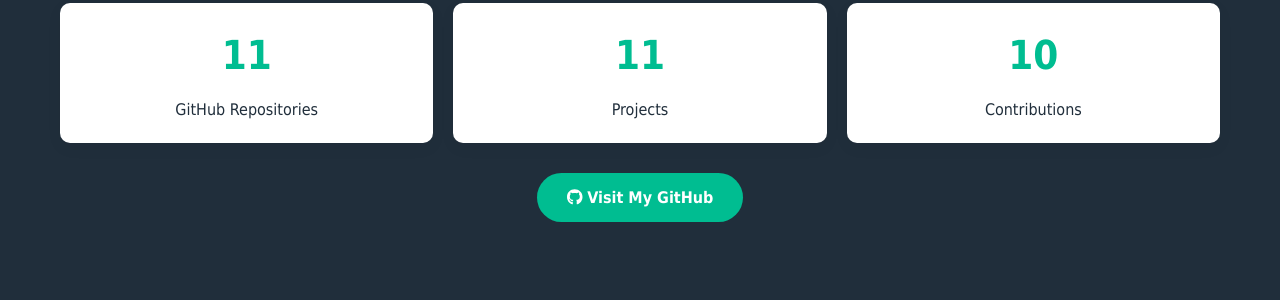
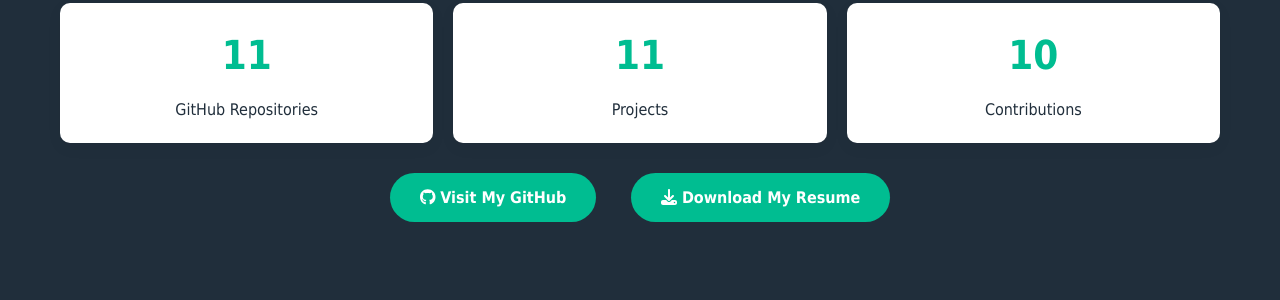
Before and after one commit to Tharindu127/tharinduathapaththu.github.io, a plain HTML site: page index.html in a window 1280 px wide. Shown: the part 5103-5403 px from the top of the page. Drawn offline with Linux system fonts and the light colour scheme.

Commit message:
Update index.html
CV download option

```diff
--- a/index.html
+++ b/index.html
@@ -1434,6 +1434,8 @@
           </div>
           <a href="https://github.com/Tharindu127" class="btn btn-primary" style="margin-top: 30px;">
             <i class="fab fa-github"></i> Visit My GitHub </a>
+          <a href="files/Resume_Tharindu_Athapaththu.pdf" class="btn btn-primary" style="margin-top: 30px; margin-left: 30px;">
+            <i class="fas fa-download"></i> Download My Resume </a>
         </div>
       </div>
     </section>
```
